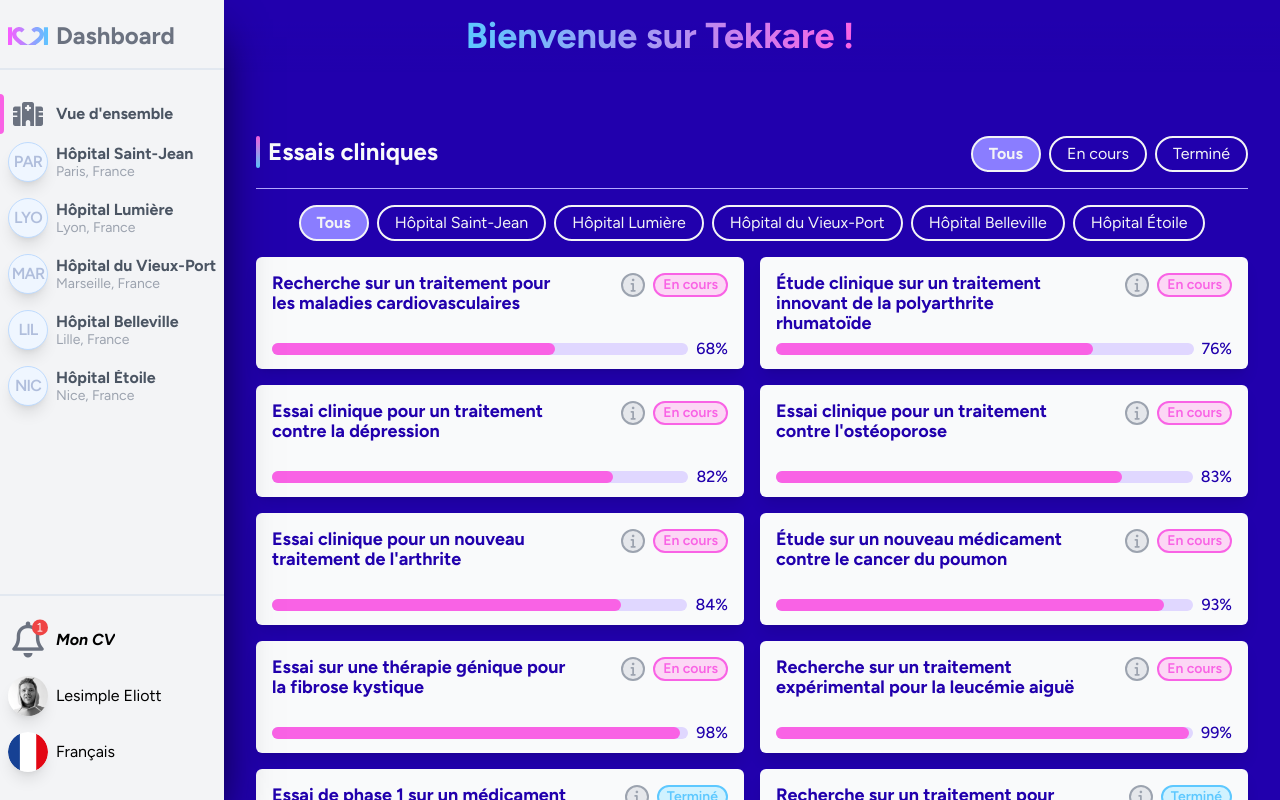
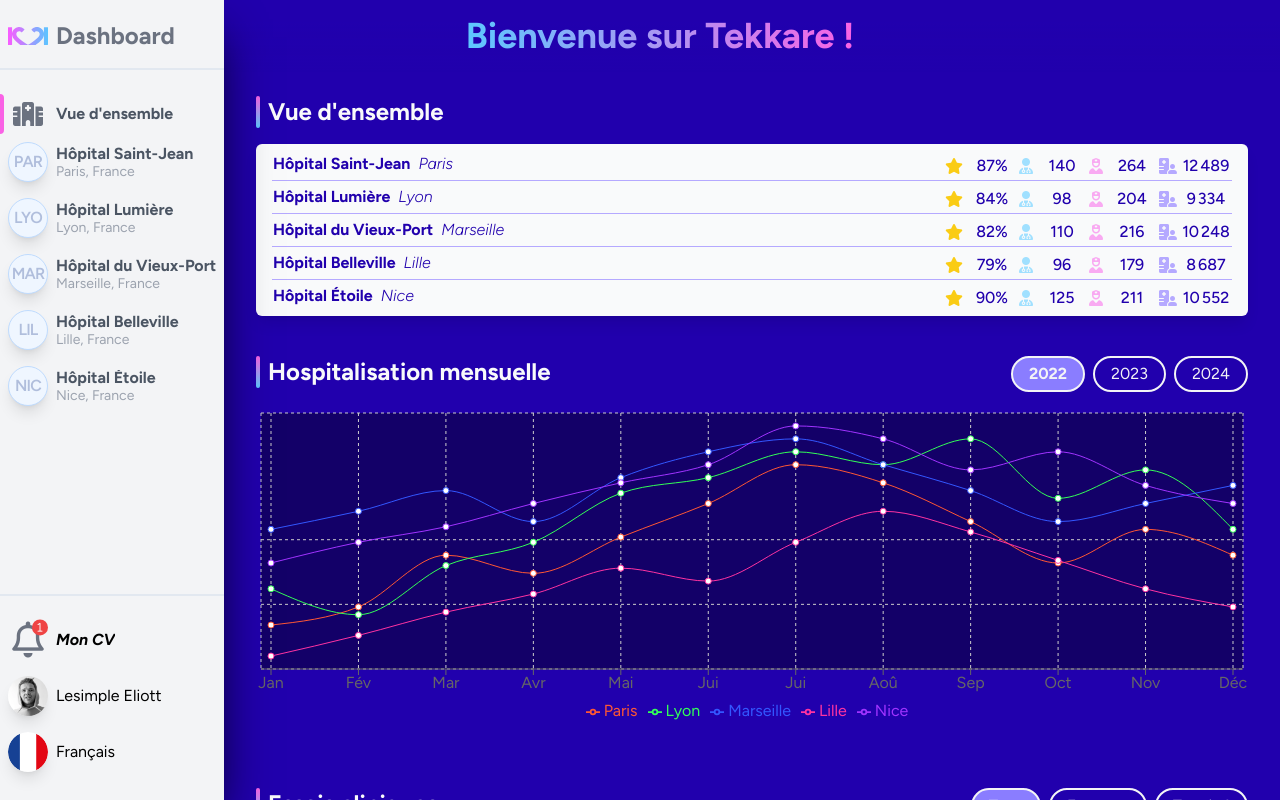
Before and after one commit to lesimpleliott/Tekkare-dashboard, a React (Vite) app: page / in a window 1280 px wide. Built offline with nearby package versions, Linux system fonts and the light colour scheme.

Commit message:
ClinicalTrials // refactorize

```diff
--- /dev/null
+++ b/src/components/ClinicalTrials/CardContent/CollapsedContent.tsx
@@ -0,0 +1,74 @@
+import { useTranslation } from "react-i18next";
+import { NavLink } from "react-router-dom";
+import { clinicalTrialsType } from "../../../types/clinicalTrialsType";
+import InfoText from "./InfoText";
+
+const CollapsedContent = ({
+  trial,
+  hospital,
+  cardIsOpen,
+}: {
+  trial: clinicalTrialsType;
+  hospital?: { hospitalNameAndLocation: string; hospitalId: string };
+  cardIsOpen: boolean;
+}) => {
+  const { t, i18n } = useTranslation();
+
+  // Simplification pour les investigateurs
+  const investigatorCount = Array.isArray(trial.investigator)
+    ? trial.investigator.length
+    : 1;
+  const investigatorNames = Array.isArray(trial.investigator)
+    ? trial.investigator.join(", ")
+    : trial.investigator;
+
+  // Simplification pour les hôpitaux
+  const hospitalCount = Array.isArray(hospital) ? hospital.length : 1;
+
+  return (
+    <section
+      className={`flex flex-col overflow-hidden text-sm transition-all duration-500 ease-out ${cardIsOpen ? "h-fit border-t border-main-200 pb-3 pt-2" : "h-0"}`}
+    >
+      {/* Trial ID */}
+      <InfoText text={t("trialID")} icon="fa-solid fa-hashtag">
+        {trial.trialId}
+      </InfoText>
+
+      {/* Dates */}
+      <InfoText text={t("date")} icon="fa-solid fa-calendar">
+        {new Date(trial.startDate).toLocaleDateString(i18n.language)} -{"  "}
+        {new Date(trial.endDate).toLocaleDateString(i18n.language)}
+      </InfoText>
+
+      {/* Hôpital */}
+      {hospital && (
+        <NavLink to={`/hospital/${hospital.hospitalId}`}>
+          <InfoText
+            text={t("hospital", { count: hospitalCount })}
+            icon="fa-solid fa-hospital"
+          >
+            {hospital?.hospitalNameAndLocation}
+          </InfoText>
+        </NavLink>
+      )}
+
+      {/* Docteur(s) */}
+      <InfoText
+        text={t("doctor", { count: investigatorCount })}
+        icon="fa-solid fa-user-doctor"
+      >
+        {investigatorNames}
+      </InfoText>
+
+      {/* Patient */}
+      <InfoText
+        text={t("patient", { count: trial.participants })}
+        icon="fa-solid fa-hospital-user"
+      >
+        {trial.participants}
+      </InfoText>
+    </section>
+  );
+};
+
+export default CollapsedContent;
--- /dev/null
+++ b/src/components/ClinicalTrials/CardContent/InfoText.tsx
@@ -0,0 +1,27 @@
+import { useTranslation } from "react-i18next";
+import { capitalize } from "../../../utils/capitalize";
+
+const InfoText = ({
+  children,
+  text,
+  icon,
+}: {
+  children: React.ReactNode;
+  text: string;
+  icon: string;
+}) => {
+  const { i18n } = useTranslation();
+
+  return (
+    <p>
+      <strong>
+        <i className={`${icon} min-w-4 text-center text-main-200`}></i>{" "}
+        {capitalize(text)}
+        {i18n.language === "fr" ? " : " : ": "}
+      </strong>
+      {children}
+    </p>
+  );
+};
+
+export default InfoText;
--- /dev/null
+++ b/src/components/ClinicalTrials/CardContent/ProgressBar.tsx
@@ -0,0 +1,21 @@
+const ProgressBar = ({ progress }: { progress: number }) => {
+  const isCompleted = progress >= 100;
+
+  return (
+    <div className="flex items-center justify-center gap-2">
+      <div className="relative h-3 w-full rounded-full bg-main-100">
+        <span
+          className={`absolute h-full rounded-full transition-all duration-500 ${
+            isCompleted ? "w-full bg-primary-500" : "bg-secondary-500"
+          }`}
+          style={{
+            width: isCompleted ? "100%" : `${Math.min(progress, 100)}%`,
+          }}
+        ></span>
+      </div>
+      <p className="font-medium">{Math.min(progress, 100)}%</p>
+    </div>
+  );
+};
+
+export default ProgressBar;
--- /dev/null
+++ b/src/components/ClinicalTrials/CardContent/Tag.tsx
@@ -0,0 +1,23 @@
+const Tag = ({
+  condition,
+  textPrimary,
+  textSecondary,
+}: {
+  condition: boolean;
+  textPrimary: string;
+  textSecondary: string;
+}) => {
+  return (
+    <p
+      className={`h-6 text-nowrap rounded-full border-2 px-2 text-sm font-semibold ${
+        condition
+          ? "border-primary-500 bg-primary-100 text-primary-500"
+          : "border-secondary-500 bg-secondary-100 text-secondary-500"
+      }`}
+    >
+      {condition ? textPrimary : textSecondary}
+    </p>
+  );
+};
+
+export default Tag;
--- a/src/components/ClinicalTrials/ClinicalTrials.tsx
+++ b/src/components/ClinicalTrials/ClinicalTrials.tsx
@@ -47,10 +47,6 @@
 
     return true;
   });
-  // // Tri par date de fin
-  // .sort(
-  //   (a, b) => new Date(b.endDate).getTime() - new Date(a.endDate).getTime(),
-  // );
 
   return (
     <section className="mt-4 space-y-4">
--- a/src/components/ClinicalTrials/TrialCard.tsx
+++ b/src/components/ClinicalTrials/TrialCard.tsx
@@ -1,8 +1,10 @@
 import { useState } from "react";
 import { useTranslation } from "react-i18next";
-import { NavLink } from "react-router-dom";
 import { clinicalTrialsType } from "../../types/clinicalTrialsType";
 import { calculateProgress } from "../../utils/calculateProgress";
+import CollapsedContent from "./CardContent/CollapsedContent";
+import ProgressBar from "./CardContent/ProgressBAr";
+import Tag from "./CardContent/Tag";
 
 const TrialCard = ({
   trial,
@@ -14,18 +16,15 @@
   const { t, i18n } = useTranslation();
 
   const progress = calculateProgress(trial.startDate, trial.endDate);
-  const isCompleted = progress >= 100;
-  const [cardIsOpen, setCardIsOpen] = useState(false); // Toggle Info 'false' par défaut
-  const capitalize = (str: string) =>
-    str.charAt(0).toUpperCase() + str.slice(1);
+  const [cardIsOpen, setCardIsOpen] = useState(false); // False = collapsed
 
   return (
     <article className="KPICard flex h-fit flex-col gap-2 px-4 pt-4">
-      {/* CARD // VISIBLE DATA */}
+      {/* CARD // MAIN-CONTENT */}
       <section className="flex flex-col justify-between">
         <div className="items-between flex justify-between gap-2">
           {/* Titre essai */}
-          <h3 className="pr-10 text-lg font-bold leading-5 lg:line-clamp-3 lg:h-16">
+          <h3 className="flex-1 pr-10 text-lg font-bold leading-5 lg:line-clamp-3 lg:h-16">
             {String(trial.name[i18n.language as keyof typeof trial.name])}
           </h3>
 
@@ -37,103 +36,24 @@
             <i className="fa-solid fa-info absolute left-1/2 top-1/2 -translate-x-1/2 -translate-y-1/2"></i>
           </button>
 
-          {/* TAG */}
-          <p
-            className={`h-6 text-nowrap rounded-full border-2 px-2 text-sm font-semibold ${
-              isCompleted
-                ? "border-primary-500 bg-primary-100 text-primary-500"
-                : "border-secondary-500 bg-secondary-100 text-secondary-500"
-            }`}
-          >
-            {isCompleted ? t("status.completed") : t("status.inProgress")}
-          </p>
-        </div>
-
-        {/* Barre de progression */}
-        <div className="flex items-center justify-center gap-2">
-          <div className="relative h-3 w-full rounded-full bg-main-100">
-            <span
-              className={`absolute h-full rounded-full transition-all duration-500 ${
-                isCompleted ? "w-full bg-primary-500" : "bg-secondary-500"
-              }`}
-              style={{
-                width: isCompleted ? "100%" : `${Math.min(progress, 100)}%`,
-              }}
-            ></span>
-          </div>
-          <p className="font-medium">{Math.min(progress, 100)}%</p>
+          {/* Status tag */}
+          <Tag
+            condition={progress >= 100}
+            textPrimary={t("status.completed")}
+            textSecondary={t("status.inProgress")}
+          />
         </div>
       </section>
 
+      {/* Barre de progression */}
+      <ProgressBar progress={progress} />
+
       {/* CARD // COLLAPSED DATA */}
-      <section
-        className={`flex flex-col overflow-hidden text-sm transition-all duration-500 ease-out ${cardIsOpen ? "h-fit border-t border-main-200 pb-3 pt-2" : "h-0"}`}
-      >
-        {/* Trial ID */}
-        <div className="">
-          <strong>
-            <i className="fa-solid fa-hashtag min-w-4 text-center text-main-200"></i>{" "}
-            {t("trialID")}
-            {i18n.language === "fr" ? " : " : ": "}
-          </strong>
-          {trial.trialId}
-        </div>
-
-        {/* Dates */}
-        <p>
-          <strong>
-            <i className="fa-solid fa-calendar min-w-4 text-center text-main-200"></i>{" "}
-            {capitalize(t("date"))}
-            {i18n.language === "fr" ? " : " : ": "}
-          </strong>
-          {new Date(trial.startDate).toLocaleDateString()} -{"  "}
-          {new Date(trial.endDate).toLocaleDateString()}
-        </p>
-
-        {/* Hôpital */}
-        {hospital && (
-          <NavLink to={`/hospital/${hospital.hospitalId}`}>
-            <strong>
-              <i className="fa-solid fa-hospital min-w-4 text-center text-main-200"></i>{" "}
-              {capitalize(
-                t("hospital", {
-                  count: Array.isArray(hospital) ? hospital.length : 1,
-                }),
-              )}
-              {i18n.language === "fr" ? " : " : ": "}
-            </strong>
-            {hospital.hospitalNameAndLocation}
-          </NavLink>
-        )}
-
-        {/* Docteur(s) */}
-        <div className="">
-          <strong>
-            <i className="fa-solid fa-user-doctor min-w-4 text-center text-main-200"></i>{" "}
-            {capitalize(
-              t("doctor", {
-                count: Array.isArray(trial.investigator)
-                  ? trial.investigator.length
-                  : 1,
-              }),
-            )}
-            {i18n.language === "fr" ? " : " : ": "}
-          </strong>
-          {Array.isArray(trial.investigator)
-            ? trial.investigator.join(", ")
-            : trial.investigator}
-        </div>
-
-        {/* Patient */}
-        <div className="">
-          <strong>
-            <i className="fa-solid fa-hospital-user min-w-4 text-center text-main-200"></i>{" "}
-            {capitalize(t("patient", { count: trial.participants }))}
-            {i18n.language === "fr" ? " : " : ": "}
-          </strong>
-          {trial.participants}
-        </div>
-      </section>
+      <CollapsedContent
+        hospital={hospital}
+        trial={trial}
+        cardIsOpen={cardIsOpen}
+      />
     </article>
   );
 };
--- a/src/pages/Home.tsx
+++ b/src/pages/Home.tsx
@@ -1,8 +1,8 @@
 import { useTranslation } from "react-i18next";
 import ClinicalTrials from "../components/ClinicalTrials/ClinicalTrials";
 import MainTitle from "../components/MainTitle";
-// import MonthlyHospitalizations from "../components/MonthlyHospitalizations/MonthlyHospitalizations";
-// import Overview from "../components/Overview/Overview";
+import MonthlyHospitalizations from "../components/MonthlyHospitalizations/MonthlyHospitalizations";
+import Overview from "../components/Overview/Overview";
 import { useHospitalStore } from "../stores/datas.store";
 import { filterTrialProgress } from "../utils/filterTrialProgress";
 
@@ -20,9 +20,9 @@
     <main>
       <MainTitle title={t("welcomeMessage")} />
 
-      <div className="mx-auto mt-16 flex max-w-5xl flex-col gap-3 lg:gap-8">
-        {/* <Overview />
-        <MonthlyHospitalizations /> */}
+      <div className="mx-auto mt-16 flex max-w-5xl flex-col gap-3 lg:gap-4">
+        <Overview />
+        <MonthlyHospitalizations />
         <ClinicalTrials trials={filterProgress} hospitalDisplay={true} />
       </div>
     </main>
--- /dev/null
+++ b/src/utils/capitalize.ts
@@ -0,0 +1,2 @@
+export const capitalize = (str: string) =>
+  str.charAt(0).toUpperCase() + str.slice(1);
```
